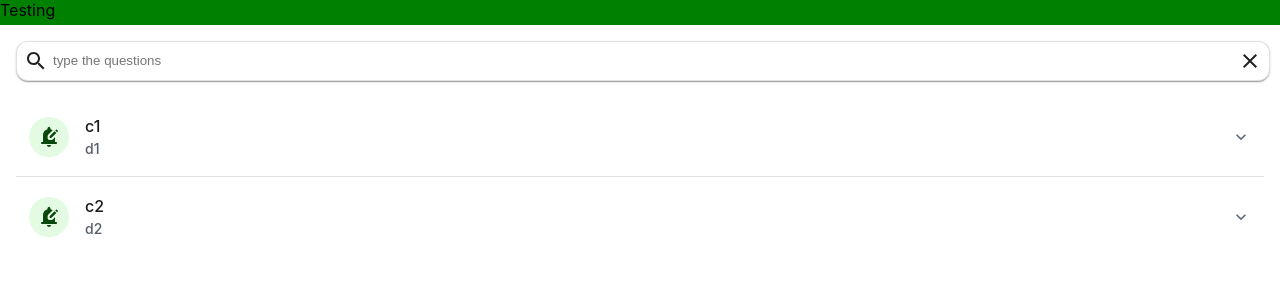
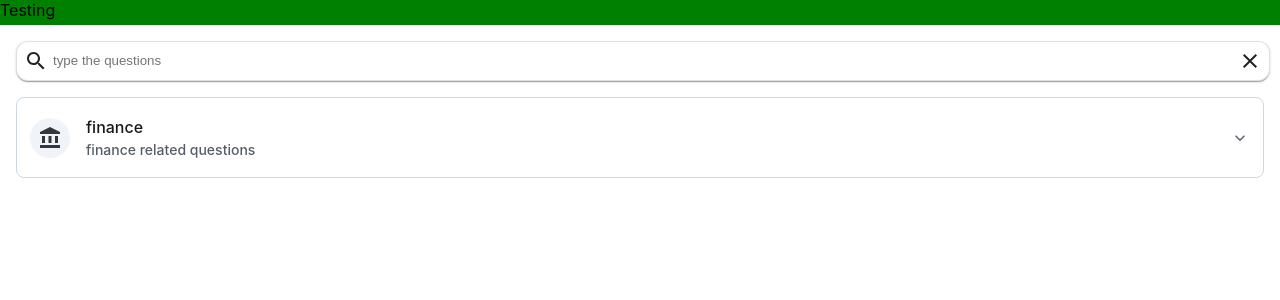
Before and after one commit to Ghazi-Khan-Dev/sdi-qna, a React (Create React App) app: page / in a window 1280 px wide. Shown: the top 300 px of the page. Built offline with nearby package versions, Linux system fonts and the light colour scheme.

Commit message:
feat : question-answer list style - intermediate changes

```diff
--- /dev/null
+++ b/src/assets/questions-answer.json
@@ -0,0 +1,36 @@
+[
+  {
+    "id": "1",
+    "category": "finance",
+    "description": "finance related questions",
+    "tags":  ["finance", "life insurance"],
+
+    "question": {
+      "statement": "kya islam me life insurance jayaz hai ?",
+      "status": "answered",
+      "author":"admin"
+    },
+    "answer": {
+      "statement": "Ji nahi, islam me life insurance jayaz nahi hai.",
+      "author": "Mufti Rizwan Sahab",
+      "reference": [{"book-name": "b1", "chapter": "c1", "page": "p1", "publishedBy":"ph 1"}]
+    }
+  },
+  {
+    "id": "2",
+    "category": "finance",
+    "description": "finance related questions",
+    "tags":  ["finance", "life insurance"],
+
+    "question": {
+      "statement": "kya islam me life insurance jayaz hai ?",
+      "status": "answered",
+      "author":"admin"
+    },
+    "answer": {
+      "statement": "Ji nahi, islam me life insurance jayaz nahi hai.",
+      "author": "Mufti Rizwan Sahab",
+      "reference": [{"book-name": "b1", "chapter": "c1", "page": "p1", "publishedBy":"ph 1"}]
+    }
+  }
+]
--- a/src/components/dashboard/Home.js
+++ b/src/components/dashboard/Home.js
@@ -1,14 +1,27 @@
-import React from "react";
+import React, { useEffect, useState } from "react";
 import SearchIcon from '@mui/icons-material/Search';
 import ClearIcon from '@mui/icons-material/Clear';
 
 import "./home.css";
 import Header from "./Header";
 import QuestionAnswerContainer from "../question-answer/QuestionAnswerContainer";
+import { getParsedQuetionAnswer, getQuetionAnswerGroupByCategory } from "../../utils/helper";
 
 const palceholderForSearch =`type the questions`;
 
 const Home = () => {
+
+  const [quetionAnswer, setQuetionAnswer] = useState({});
+  const [questionAnswerGroupByCategory, setQuestionAnswerGroupByCategory] = useState({});
+
+
+  useEffect(() => {
+    const parsedQuetionAnswer = getParsedQuetionAnswer();
+    const questionAnsweritemGroupByCategory = getQuetionAnswerGroupByCategory(parsedQuetionAnswer);
+    setQuetionAnswer(parsedQuetionAnswer);
+    setQuestionAnswerGroupByCategory(questionAnsweritemGroupByCategory);
+
+  }, [])
   return (
     <>
       <Header />
@@ -27,7 +40,7 @@ const Home = () => {
         </div>
 
         {/* question-answer section */}
-        <QuestionAnswerContainer questionAnswerList = {[1]}/>
+        <QuestionAnswerContainer questionAnswerItems = {questionAnswerGroupByCategory} />
       </div>
     </>
   );
--- a/src/components/question-answer/Categories.js
+++ b/src/components/question-answer/Categories.js
@@ -3,53 +3,66 @@ import "./categories.css";
 import QuestionAnswerItems from "./QuestionAnswerItems";
 
 import Accordion from "@mui/joy/Accordion";
+import AccordionGroup from "@mui/joy/AccordionGroup";
 import AccordionDetails, {
   accordionDetailsClasses,
 } from "@mui/joy/AccordionDetails";
 import AccordionSummary, {
   accordionSummaryClasses,
 } from "@mui/joy/AccordionSummary";
-
 import Stack from "@mui/joy/Stack";
 import Typography from "@mui/joy/Typography";
 import Avatar from "@mui/joy/Avatar";
 import ListItemContent from "@mui/joy/ListItemContent";
-
-import EditNotificationsRoundedIcon from '@mui/icons-material/EditNotificationsRounded';
-
-import AccordionGroup from '@mui/joy/AccordionGroup';
-
+import AccountBalanceIcon from '@mui/icons-material/AccountBalance';
 
 const Categories = (props) => {
-  const { questionAnswerList } = props;
+  const { questionAnswerItems } = props;
   const categories = [
-    { category: "c1", description: "d1", qa: [{ q: "q1", a: "a1" }, { q: "q2", a: "a2" }, { q: "q3", a: "a3" }] },
-    { category: "c2", description: "d2", qa: [{ q: "q1", a: "a1" }, { q: "q2", a: "a2" }, { q: "q3", a: "a3" }] }
+    {
+      category: "c1",
+      description: "d1",
+      qa: [
+        { q: "q1", a: "a1" },
+        { q: "q2", a: "a2" },
+        { q: "q3", a: "a3" },
+      ],
+    },
+    {
+      category: "c2",
+      description: "d2",
+      qa: [
+        { q: "q1", a: "a1" },
+        { q: "q2", a: "a2" },
+        { q: "q3", a: "a3" },
+      ],
+    },
   ];
   return (
     <div className="categories-container">
       <AccordionGroup
-      variant="plain"
+        variant="outlined"
         transition="0.2s"
         sx={{
-        borderRadius: 'md',
+          borderRadius: "md",
           [`& .${accordionDetailsClasses.content}.${accordionDetailsClasses.expanded}`]:
             {
-            paddingBlock: '1rem',
+              paddingBlock: "1rem",
             },
           [`& .${accordionSummaryClasses.button}`]: {
-          paddingBlock: '1rem',
+            paddingBlock: "1rem",
           },
         }}
       >
-      {categories.map((categoriesItem) => {
-        const { category, description, qa } = categoriesItem;
+        {Object.keys(questionAnswerItems).map((key) => {
+          const categoriesItem = questionAnswerItems[key];
+          const { category, description, questionAnswers } = categoriesItem;
 
           return (
             <Accordion>
               <AccordionSummary>
-              <Avatar color="success">
-                <EditNotificationsRoundedIcon />
+                <Avatar>
+                  <AccountBalanceIcon />
                 </Avatar>
                 <ListItemContent>
                   <Typography level="title-md">{category}</Typography>
@@ -58,7 +71,7 @@ const Categories = (props) => {
               </AccordionSummary>
               <AccordionDetails>
                 <Stack spacing={1.5}>
-                <QuestionAnswerItems questionAnswerItems={qa} />
+                  <QuestionAnswerItems questionAnswerItems={questionAnswers} />
                 </Stack>
               </AccordionDetails>
             </Accordion>
--- a/src/components/question-answer/QuestionAnswerContainer.js
+++ b/src/components/question-answer/QuestionAnswerContainer.js
@@ -11,14 +11,14 @@ const NoQuestionAnswerAvailable = () => {
 };
 
 const QuestionAnswerContainer = (props) => {
-  const { questionAnswerList } = props;
+  const { questionAnswerItems } = props;
   return (
     <>
       <div className="question-answer-container">
-        {questionAnswerList.length === 0 ? (
+        {Object.keys(questionAnswerItems).length === 0 ? (
           <NoQuestionAnswerAvailable />
         ) : (
-          <Categories questionAnswerList={questionAnswerList}/>
+          <Categories questionAnswerItems={questionAnswerItems}/>
         )}
       </div>
     </>
--- a/src/components/question-answer/QuestionAnswerItems.js
+++ b/src/components/question-answer/QuestionAnswerItems.js
@@ -1,11 +1,19 @@
 import React from "react";
+import Paper from '@mui/material/Paper';
+
+import './question-answer-items.css';
 
 const QuestionAnswer = (props) => {
-  const {a, p} = props.questionAnswerItem;
+  const {question, answer} = props.questionAnswerItem;
   return (
     <div>
-      <h3>{a}</h3>
-      <h3>{p}</h3>
+    <Paper elevation={3} className="question-answer-item">
+      <div className="question-answer-item-inner-container">
+        <span>
+        {question.statement}
+        </span>
+      </div>
+    </Paper>
     </div>
   );
 };
--- a/src/components/question-answer/question-answer-items.css
+++ b/src/components/question-answer/question-answer-items.css
@@ -0,0 +1,7 @@
+.question-answer-item {
+  min-height: 3rem;
+}
+
+.question-answer-item-inner-container {
+  padding: .2rem;
+}
--- /dev/null
+++ b/src/utils/helper.js
@@ -0,0 +1,36 @@
+import questionAnswerData from "../assets/questions-answer.json";
+
+export const getParsedQuetionAnswer = () => {
+  const questionAnswerItems = JSON.parse(JSON.stringify(questionAnswerData));
+  const parsedQuetionAnswer = {};
+  if (Array.isArray(questionAnswerItems)) {
+    questionAnswerItems.forEach((item) => {
+      const { id } = item;
+      parsedQuetionAnswer[id] = {
+        ...item,
+      };
+    });
+  }
+  return parsedQuetionAnswer;
+};
+
+export const getQuetionAnswerGroupByCategory = (parsedQuetionAnswer) => {
+  const quetionAnswerGroupByCategory = {};
+
+  if (parsedQuetionAnswer) {
+    Object.keys(parsedQuetionAnswer).forEach((key) => {
+      const item = parsedQuetionAnswer[key];
+      const { category } = item;
+      if(!quetionAnswerGroupByCategory[category]) {
+        quetionAnswerGroupByCategory[category] = {
+          category: item.category,
+          description: item.description,
+          questionAnswers: []
+        }
+      }
+      quetionAnswerGroupByCategory[category].questionAnswers.push(item);
+    });
+  }
+  console.log('parsedQuetionAnswer - ', quetionAnswerGroupByCategory);
+  return quetionAnswerGroupByCategory;
+};
```
Also changed, not shown: public/questions-answer.json (deleted, +0 -19 lines). Lines whose indentation alone changed are shown as unchanged.
